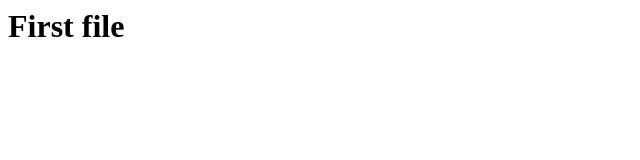
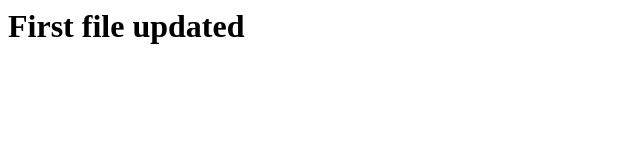
Before and after one commit to DhanyaGRao/testing, a plain HTML site: page index.html in a window 1280 px wide. Shown: the whole page, without its empty margins (0-640 px from the left). Drawn offline with Linux system fonts and the light colour scheme.

Commit message:
Updated index.html

```diff
--- a/index.html
+++ b/index.html
@@ -1 +1 @@
-<h1>First file</h1>
+<h1>First file updated</h1>
```
